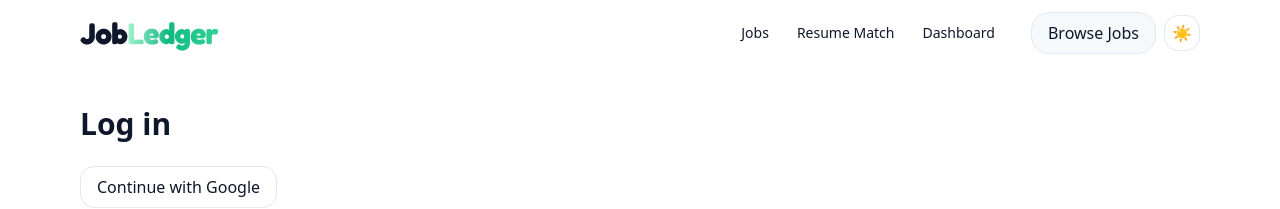
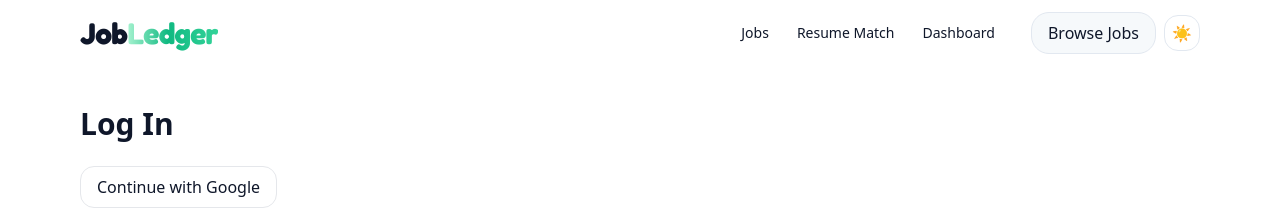
Before and after one commit to denildominic/jobledger, a Next.js app: page /login in a window 1280 px wide. Shown: the top 209 px of the page. Built offline with nearby package versions, Linux system fonts and the light colour scheme.

Commit message:
Minor changes

```diff
--- a/app/login/page.tsx
+++ b/app/login/page.tsx
@@ -5,7 +5,7 @@ import { signIn } from "next-auth/react";
 export default function LoginPage() {
   return (
     <main className="container py-10">
-      <h1 className="text-3xl font-bold">Log in</h1>
+      <h1 className="text-3xl font-bold">Log In</h1>
       <button
         className="mt-6 rounded-xl px-4 py-2 border"
         onClick={() => signIn("google", { callbackUrl: "/api/session-bridge" })}
```
